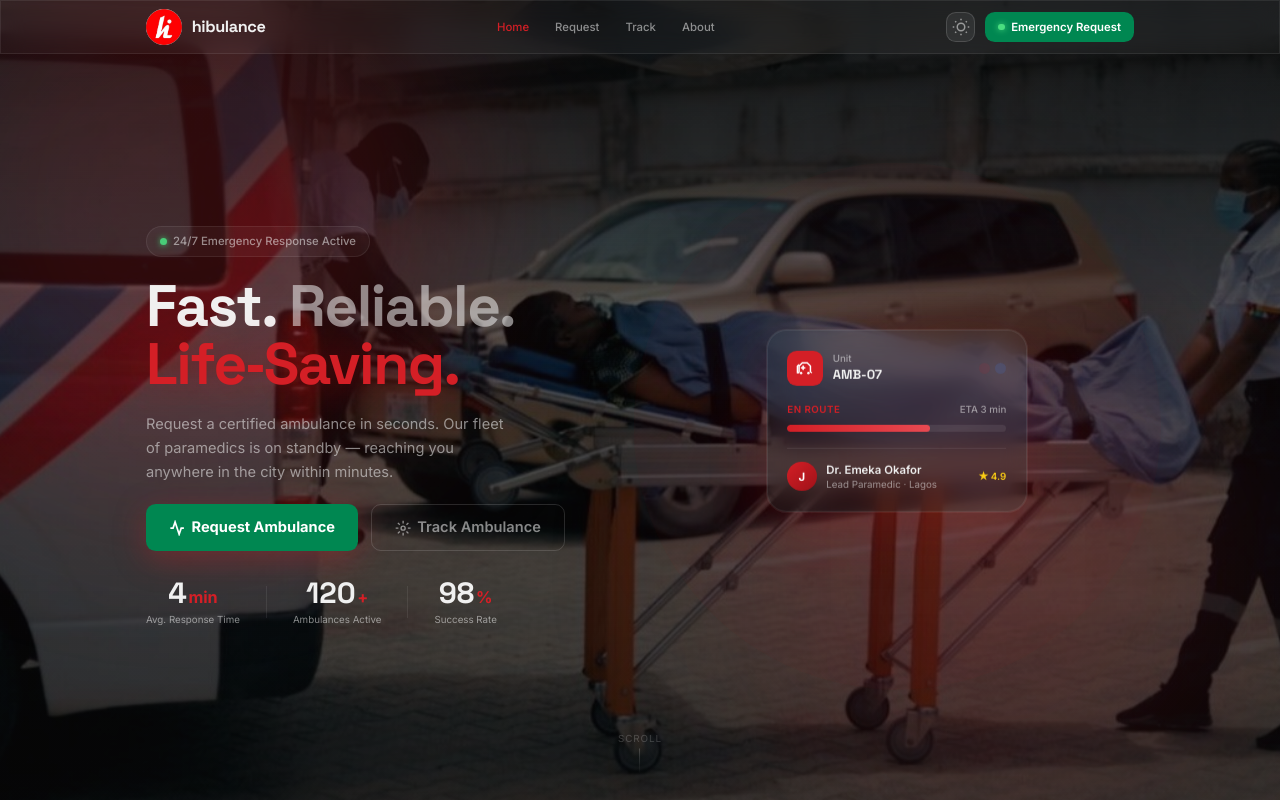
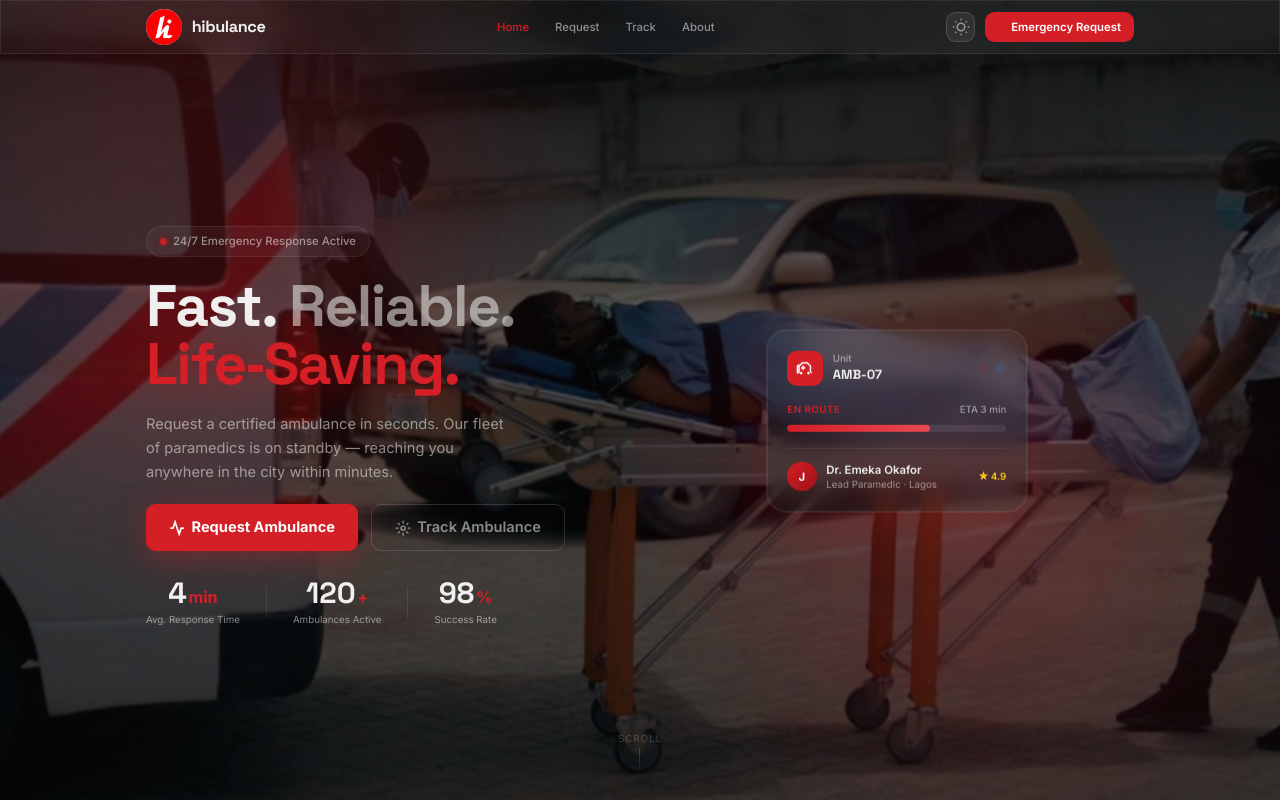
Before and after one commit to agbochi/hibulance, a Next.js app: page / in a window 1280 px wide. Shown: the top 800 px of the page. Built offline with nearby package versions, Linux system fonts and the light colour scheme.

Commit message:
Remove all Nigerian green, everything red

```diff
--- a/app/globals.css
+++ b/app/globals.css
@@ -106,8 +106,9 @@
 @layer components {
 
   .live-dot {
-    @apply w-2 h-2 rounded-full bg-green-400 inline-block;
-    box-shadow: 0 0 6px #4ade80;
+    @apply w-2 h-2 rounded-full inline-block;
+    background: #D41F26;
+    box-shadow: 0 0 6px rgba(212,31,38,0.7);
     animation: livePulse 2s ease-in-out infinite;
   }
 
@@ -121,13 +122,13 @@
 
   .btn-brand {
     @apply inline-flex items-center gap-2 px-6 py-3 rounded-xl font-semibold transition-all duration-200;
-    background: #008751;
+    background: var(--brand);
     color: #ffffff;
   }
   .btn-brand:hover {
-    background: #006B3C;
+    background: var(--brand-dark);
     transform: translateY(-2px);
-    box-shadow: 0 8px 24px rgba(0,135,81,0.35);
+    box-shadow: 0 8px 24px var(--brand-glow);
   }
   .btn-brand:active { transform: translateY(0); }
 
--- a/components/RequestSection.tsx
+++ b/components/RequestSection.tsx
@@ -387,7 +387,7 @@ export default function RequestSection({ onConfirm }: { onConfirm: () => void })
 
       {/* Security badge */}
       <div className="flex items-center justify-center gap-2 text-xs text-white/40 py-1">
-        <svg className="w-3.5 h-3.5 text-green-500" viewBox="0 0 24 24" fill="none" stroke="currentColor" strokeWidth="2"><path d="M12 22s8-4 8-10V5l-8-3-8 3v7c0 6 8 10 8 10z"/><path d="M9 12l2 2 4-4"/></svg>
+        <svg className="w-3.5 h-3.5 text-brand" viewBox="0 0 24 24" fill="none" stroke="currentColor" strokeWidth="2"><path d="M12 22s8-4 8-10V5l-8-3-8 3v7c0 6 8 10 8 10z"/><path d="M9 12l2 2 4-4"/></svg>
         256-bit SSL Encrypted · PCI DSS Compliant
       </div>
 
@@ -437,7 +437,7 @@ export default function RequestSection({ onConfirm }: { onConfirm: () => void })
                 <div className="flex flex-col items-center gap-1">
                   <div className={`w-8 h-8 rounded-full flex items-center justify-center text-xs font-bold transition-all duration-300 ${
                     step === s ? 'bg-brand text-white shadow-lg' :
-                    step > s  ? 'bg-green-500 text-white' :
+                    step > s  ? 'bg-brand text-white' :
                                 'bg-white/10 text-white/40'
                   }`}>
                     {step > s ? '✓' : s}
```
